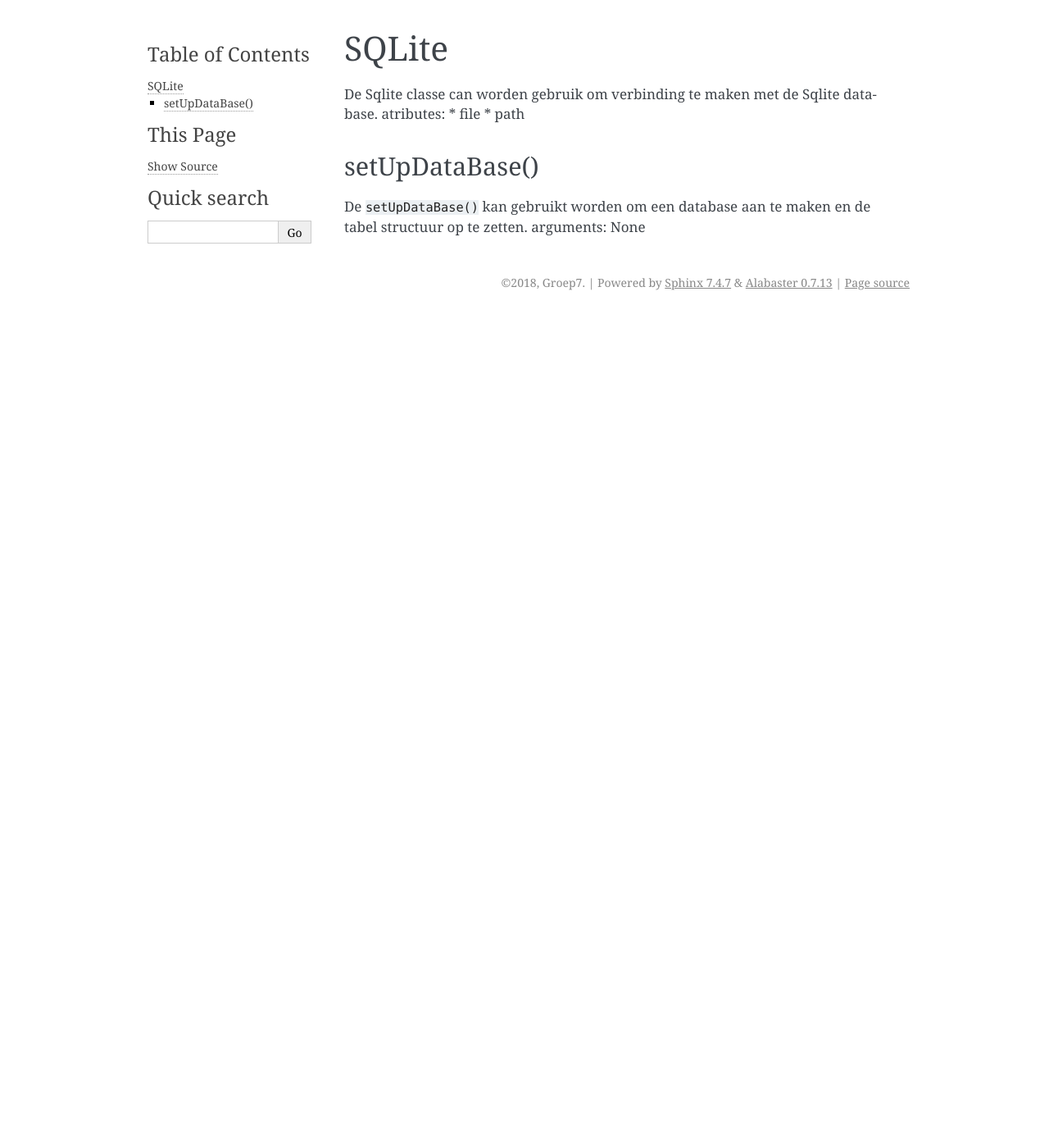
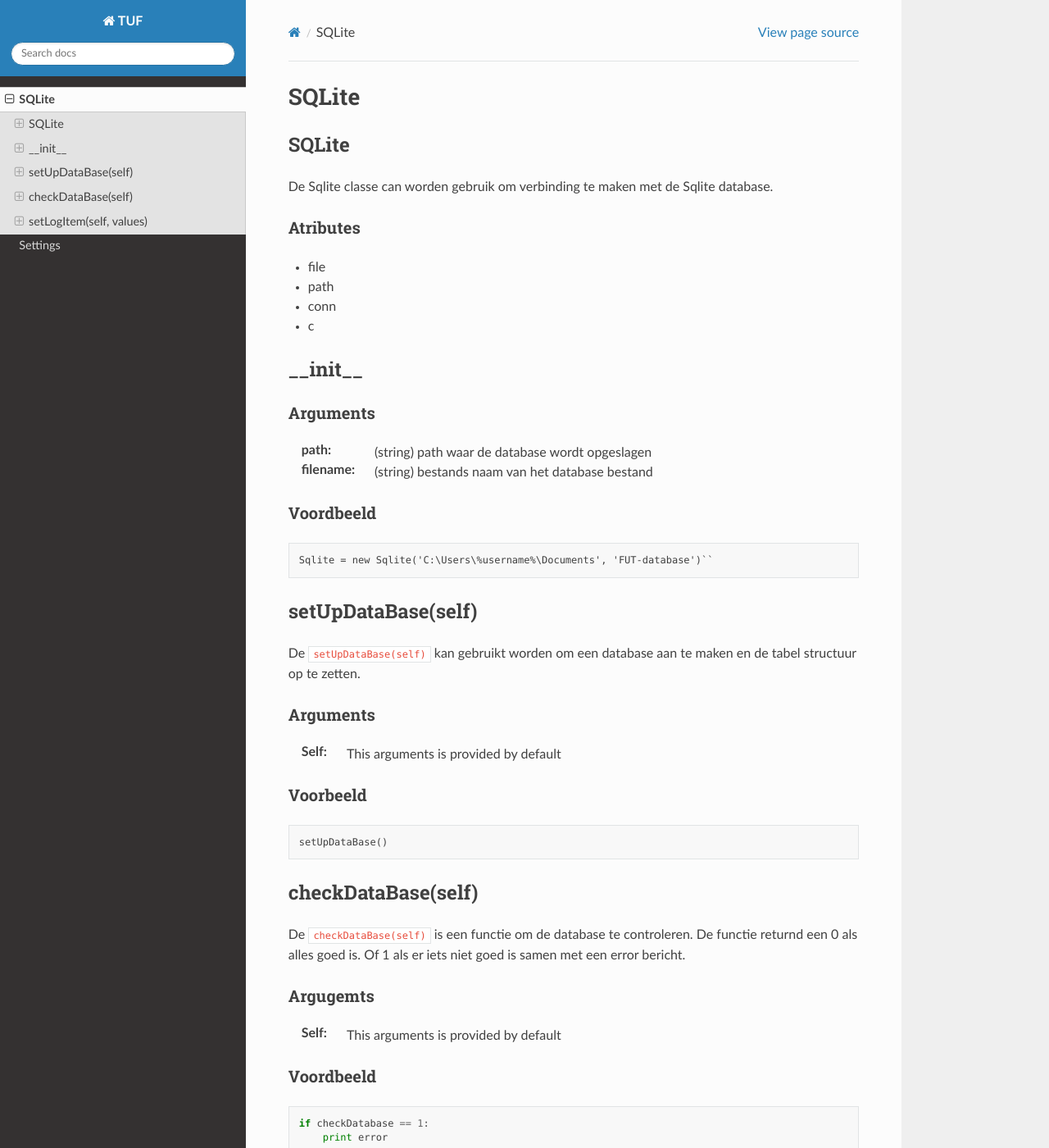
Before and after one commit to Matthijz98/TUF, a Sphinx documentation site: the page built from docs/code/classes/sqlite.rst, in a window 1280 px wide and 1400 px high. Shown: the whole window at 82% size. Built offline with Sphinx 7.4.7 and the Read the Docs theme 2.0.0, drawn with Linux system fonts in a browser that asks for light colours; some of the changed text lies outside the part shown.

Commit message:
new doc structure and small class changes

```diff
--- a/docs/code/classes/sqlite.rst
+++ b/docs/code/classes/sqlite.rst
@@ -1,11 +1,72 @@
+######
 SQLite
-======
+######
+
+******
+SQLite
+******
 De Sqlite classe can worden gebruik om verbinding te maken met de Sqlite database.
-atributes:
-* file
-* path
 
-setUpDataBase()
----------------
-De ``setUpDataBase()`` kan gebruikt worden om een database aan te maken en de tabel structuur op te zetten.
-arguments: None
+
+Atributes
+=========
+- file
+- path
+- conn
+- c
+
+*********
+\__init__
+*********
+
+Arguments
+=========
+:path: (string) path waar de database wordt opgeslagen
+:filename: (string) bestands naam van het database bestand
+
+Voordbeeld
+==========
+::
+
+    Sqlite = new Sqlite('C:\Users\%username%\Documents', 'FUT-database')``
+
+*******************
+setUpDataBase(self)
+*******************
+De ``setUpDataBase(self)`` kan gebruikt worden om een database aan te maken en de tabel structuur op te zetten.
+
+Arguments
+=========
+:Self: This arguments is provided by default
+
+Voorbeeld
+=========
+::
+
+    setUpDataBase()
+
+*******************
+checkDataBase(self)
+*******************
+De ``checkDataBase(self)`` is een functie om de database te controleren. De functie returnd een 0 als alles goed is. Of 1 als er iets niet goed is samen met een error bericht.
+
+Argugemts
+=========
+:Self: This arguments is provided by default
+
+Voordbeeld
+==========
+::
+
+    if checkDatabase == 1:
+        print error
+
+************************
+setLogItem(self, values)
+************************
+De ``setLogItem(self, values)`` fucntie kan worden gebruik om een logitem in de database op te slaan.
+
+Arguments
+=========
+:Self: This arguments is provided by default
+:values: array met (int)evidence_id, (int)session_id, (int)case_id, (String)date_time, (String)title, (String)details
--- a/docs/conf.py
+++ b/docs/conf.py
@@ -74,7 +74,7 @@ pygments_style = None
 # The theme to use for HTML and HTML Help pages.  See the documentation for
 # a list of builtin themes.
 #
-html_theme = 'alabaster'
+html_theme = 'sphinx_rtd_theme'
 
 # Theme options are theme-specific and customize the look and feel of a theme
 # further.  For a list of options available for each theme, see the
--- a/docs/index.rst
+++ b/docs/index.rst
@@ -9,7 +9,7 @@ Welkom bij de TUF documentatie!
 Inhoud
 ------
 .. toctree::
-   :maxdepth: 2
+   :maxdepth: 4
 
    code/classes/sqlite
    code/classes/settings
```
Also changed, not shown: 1 other file.
